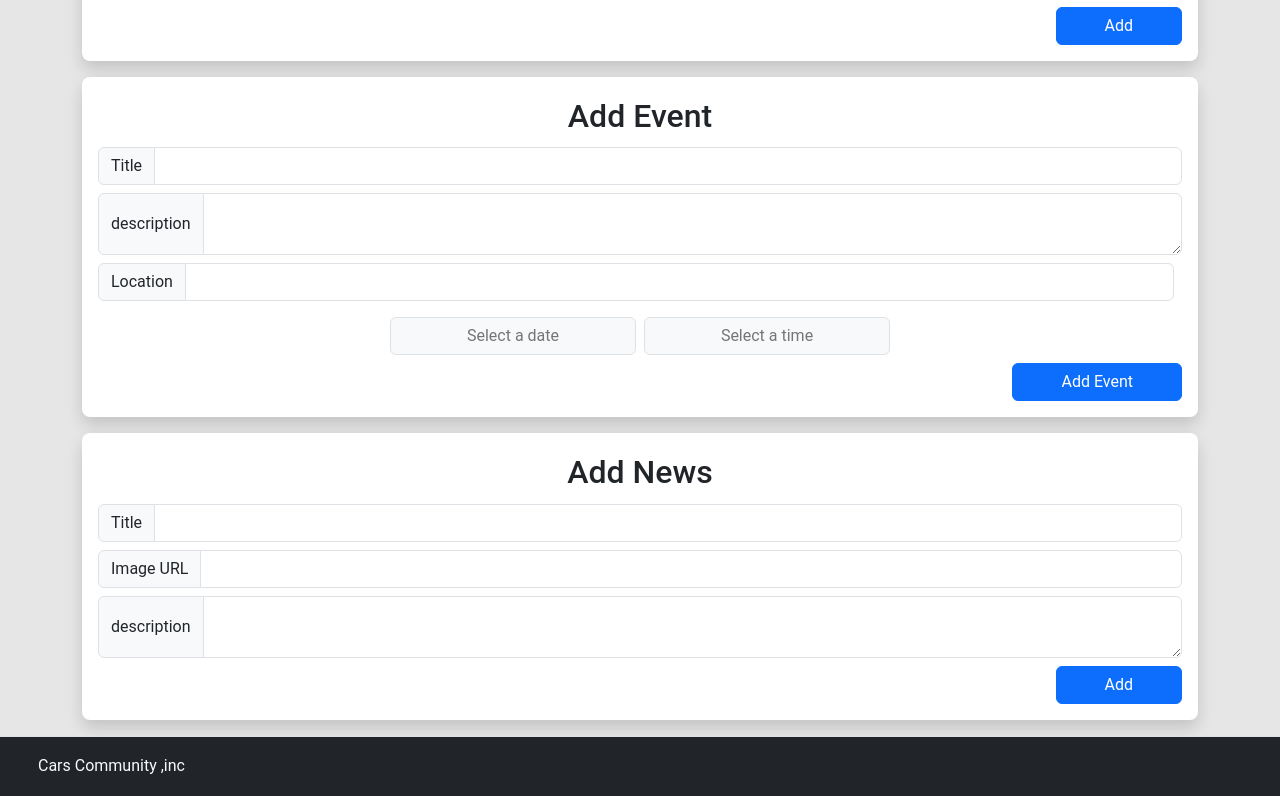
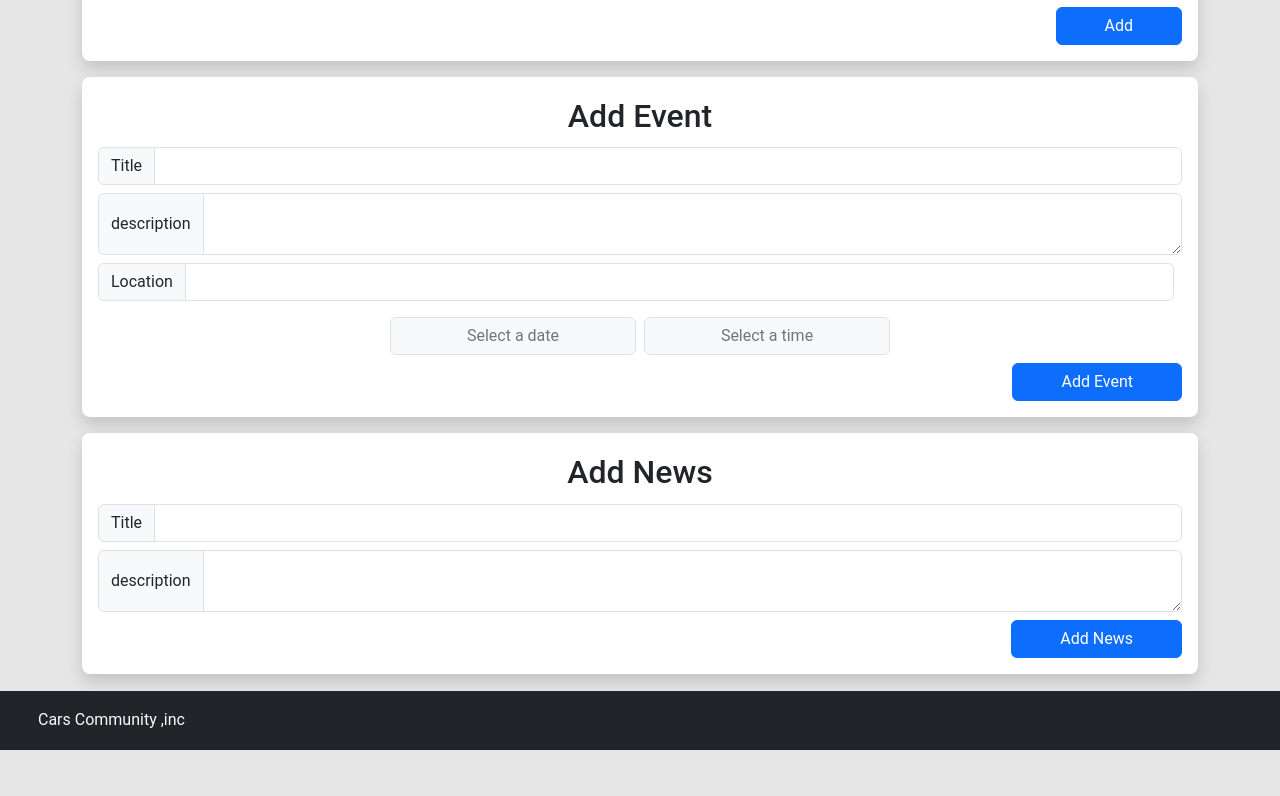
Before and after one commit to bassem620/Cars-Community-Frontend, a React (Create React App) app: page /admin in a window 1280 px wide. Shown: the part 372-1168 px from the top of the page. After the commit the page ends 1122 px from the top, so only its background shows below. Built offline with nearby package versions, Linux system fonts and the light colour scheme.

Commit message:
class => className

```diff
--- a/src/components/admin/AddEvent.jsx
+++ b/src/components/admin/AddEvent.jsx
@@ -61,13 +61,13 @@ const AddEvent = () => {
         <div className="col-12 mt-3 p-3 shadow cardAdd bg-white rounded-3">
             <h2 className="text-center p-1">Add Event</h2>
             {/* line 1 : Title */}
-            <div class="input-group mb-2">
-                <span class="input-group-text" id="inputGroup-sizing-default">
+            <div className="input-group mb-2">
+                <span className="input-group-text" id="inputGroup-sizing-default">
                 Title
                 </span>
                 <input
                     type="text"
-                    class="form-control"
+                    className="form-control"
                     aria-label="Sizing example input"
                     aria-describedby="inputGroup-sizing-default"
                     value={title}
@@ -75,10 +75,10 @@ const AddEvent = () => {
                 />
             </div>
             {/* Desc */}
-            <div class="input-group mb-2">
-                <span class="input-group-text">description</span>
+            <div className="input-group mb-2">
+                <span className="input-group-text">description</span>
                 <textarea
-                    class="form-control"
+                    className="form-control"
                     aria-label="With textarea"
                     value={desc}
                     onChange={ e => setDesc(e.target.value)}
@@ -86,13 +86,13 @@ const AddEvent = () => {
             </div>
             <div className="d-flex justify-content-center align-items-center flex-wrap">
                 {/* Location */}
-                <div class="input-group mb-2 me-2">
-                    <span class="input-group-text" id="inputGroup-sizing-default">
+                <div className="input-group mb-2 me-2">
+                    <span className="input-group-text" id="inputGroup-sizing-default">
                     Location
                     </span>
                     <input
                         type="text"
-                        class="form-control"
+                        className="form-control"
                         aria-label="Sizing example input"
                         aria-describedby="inputGroup-sizing-default"
                         value={location}
--- a/src/components/admin/AddNews.jsx
+++ b/src/components/admin/AddNews.jsx
@@ -4,37 +4,23 @@ const AddNews = () => {
     return (
         <div className="col-12 mt-3 p-3 shadow cardAdd bg-white rounded-3">
             <h2 className="text-center p-1">Add News</h2>
-            <div class="input-group mb-2">
-                <span class="input-group-text" id="inputGroup-sizing-default">
+            <div className="input-group mb-2">
+                <span className="input-group-text" id="inputGroup-sizing-default">
                 Title
                 </span>
                 <input
                 type="text"
-                class="form-control"
-                aria-label="Sizing example input"
-                aria-describedby="inputGroup-sizing-default"
+                className="form-control"
                 />
             </div>
-            <div class="input-group mb-2">
-                <span class="input-group-text" id="inputGroup-sizing-default">
-                Image URL
-                </span>
-                <input
-                type="text"
-                class="form-control"
-                aria-label="Sizing example input"
-                aria-describedby="inputGroup-sizing-default"
-                />
-            </div>
-            <div class="input-group mb-2">
-                <span class="input-group-text">description</span>
+            <div className="input-group mb-2">
+                <span className="input-group-text">description</span>
                 <textarea
-                class="form-control"
-                aria-label="With textarea"
+                    className="form-control"
                 ></textarea>
             </div>
             <div className="d-flex justify-content-end">
-                <div className="btn btn-primary px-5">Add</div>
+                <div className="btn btn-primary px-5">Add News</div>
             </div>
         </div>
     )
--- a/src/pages/admin/AdminPanel.jsx
+++ b/src/pages/admin/AdminPanel.jsx
@@ -9,7 +9,7 @@ const AdminPanel = () => {
     return (
         <div className="admin container-lg my-3 px-4">
             <h2 className="text-center p-1">Admin Panel</h2>
-            <div class="row">
+            <div className="row">
                 {/* Add car */}
                 <AddCar />
                 {/* Add event */}
```
